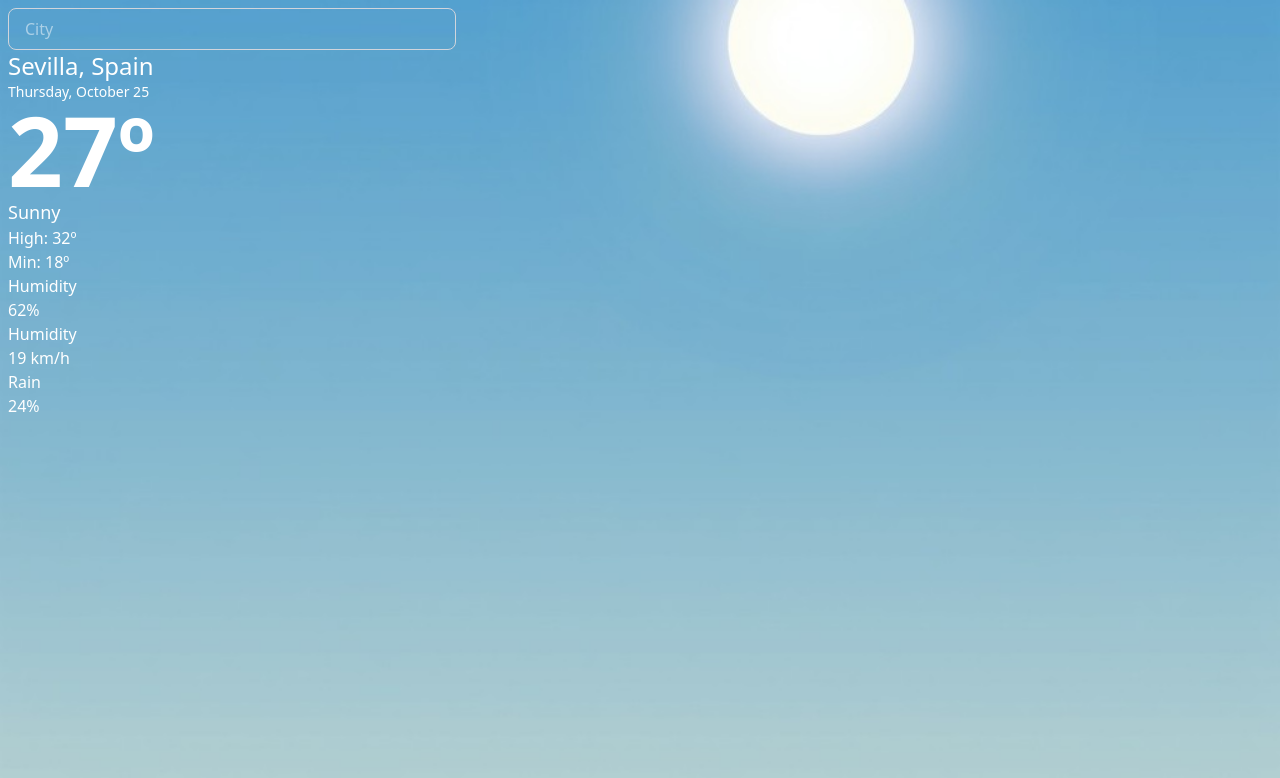
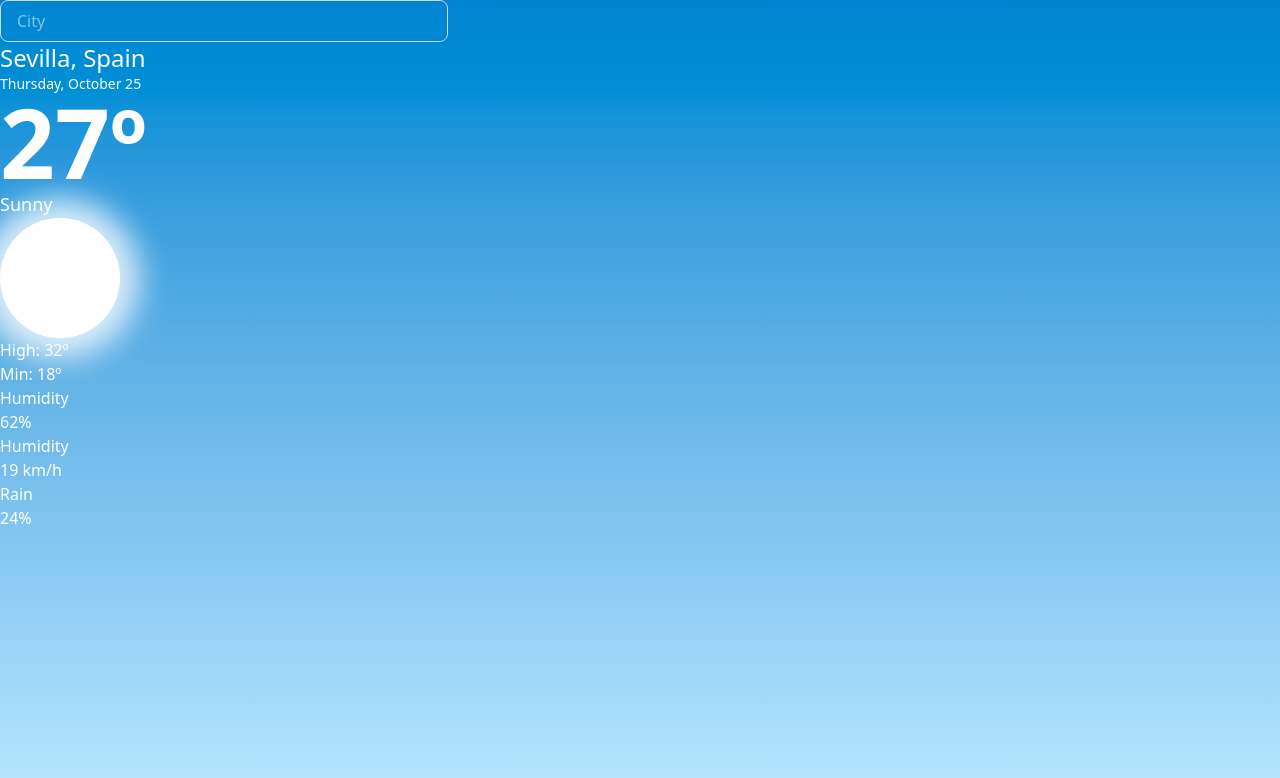
Before and after one commit to Radu-A/weather-app, a React (Vite) app: page / in a window 1280 px wide. Shown: the top 778 px of the page. Built offline with nearby package versions, Linux system fonts and the light colour scheme.

Commit message:
changed/background

```diff
--- a/src/App.jsx
+++ b/src/App.jsx
@@ -1,14 +1,11 @@
 import Header from "./layout/Header.jsx";
 import Main from "./layout/MainLayout.jsx";
-
-import sunny from "./assets/bg-sunny.jpg";
 
 function App() {
   return (
     <>
       <div
-        className="h-screen bg-cover bg-center p-2"
-        style={{ backgroundImage: `url(${sunny})` }}
+        className="h-screen bg-gradient-to-b from-sky-600 to-sky-200"
       >
         <Header></Header>
         <Main></Main>
--- a/src/components/Banner.jsx
+++ b/src/components/Banner.jsx
@@ -1,8 +1,11 @@
 export default function Banner() {
   return (
     <div>
-      <h1 className="text-8xl font-bold">27º</h1>
-      <h3 className="text-lg">Sunny</h3>
+      <div className="general">
+        <h1 className="text-8xl font-bold">27º</h1>
+        <h3 className="text-lg">Sunny</h3>
+      </div>
+      <div className="weather-icon w-30 h-30 rounded-full  bg-white shadow-[0_0_30px_20px_rgba(255,255,255,0.8)]"></div>
       <div id="max-min">
         <div id="max">
           <span>High: 32º</span>
```
Also changed, not shown: generated-image-1759389770718.jpg (added).
